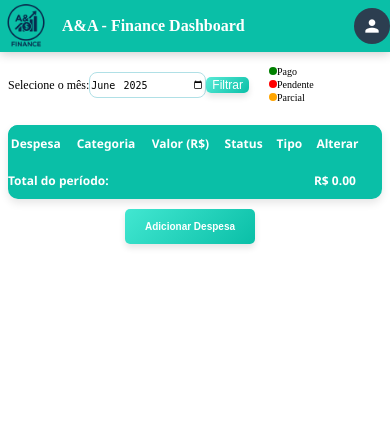
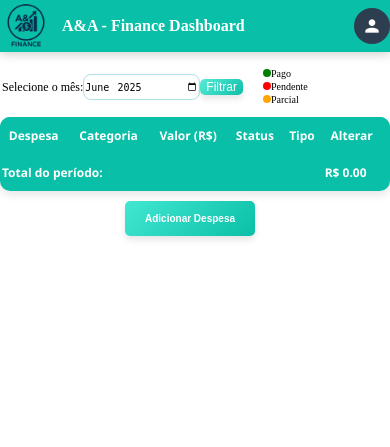
Before and after one commit to AbnerGomes/my-finances-app, a Flask app: page /despesas in a window 390 px wide. Shown: the top 447 px of the page. Run offline with Flask 3, Linux system fonts and the light colour scheme; the visitor is signed in with stand-in values (Sample User, id 1); data that the repository does not hold is empty; some libraries are stand-ins or nearby versions.

Commit message:
ajustes de margens e tabelas para melhor visualização no mobile

```diff
--- a/static/css/despesas.css
+++ b/static/css/despesas.css
@@ -1,5 +1,6 @@
 body{
     font-size: 12px;
+    margin:0%;
 }
 
 table {
@@ -23,7 +24,8 @@ thead, th {
 
 th, td {
     /* padding: 12px 16px; */
-    padding: 10px 10px 10px 0px;
+    padding: 10px 4px 10px 2px;
+    margin-left: 2px;;
 }
 
 tbody tr:nth-child(even) {
@@ -207,6 +209,7 @@ input#periodo-picker:focus {
     color: #333;
   }
 
+
   form label {
     display: block;
     font-size: 10px;
@@ -260,6 +263,10 @@ input#periodo-picker:focus {
 
     .botao-salvar {
       font-size: 10px;
+    }
+
+    .tabela{
+      width: 100%;
     }
   }
 
@@ -450,4 +457,9 @@ h2 {
   /* gap: 4px;  */
   align-items: center;
   flex-wrap: wrap;
+  margin: 2px;
 }
+
+.tabela{
+  padding: 0px;
+}
--- a/static/css/extrato.css
+++ b/static/css/extrato.css
@@ -1,5 +1,6 @@
 body{
   font-size: 12px;
+  margin:0%;
 }
 
 table {
@@ -235,6 +236,10 @@ input#periodo-picker:focus {
   color: #333;
 }
 
+form{
+  margin: 2px;
+}
+
 form label {
   display: block;
   font-size: 10px;
```
